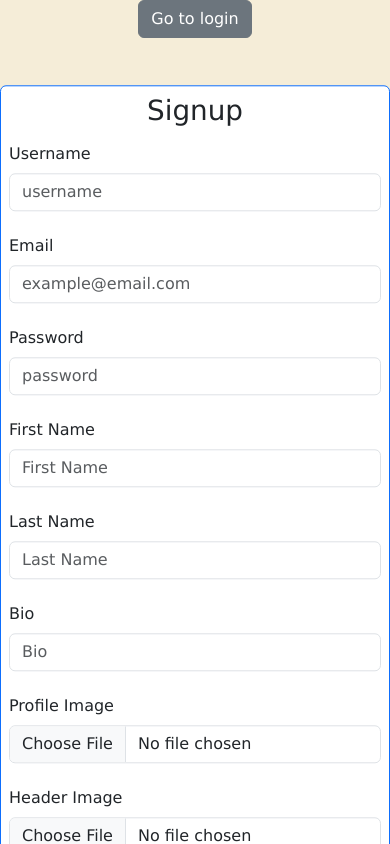
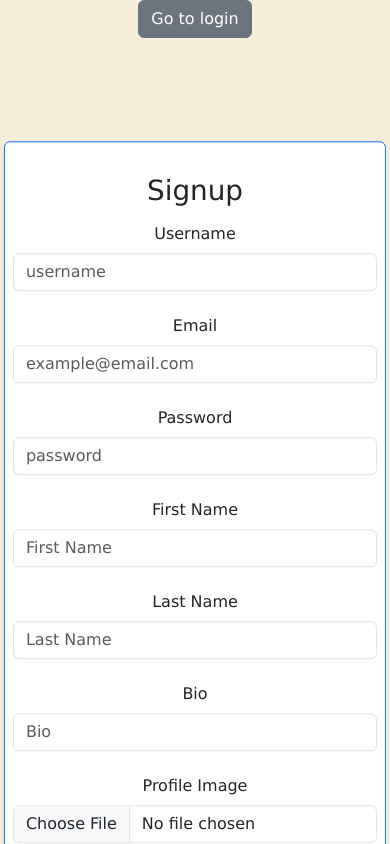
Before and after one commit to jacknorquist/Fiske-Webapp, a React (Create React App) app in the folder frontend/fiske-app/: page /signup in a window 390 px wide. Shown: the top 844 px of the page. Built offline with nearby package versions, Linux system fonts and the light colour scheme.

Commit message:
signup css for mobile

```diff
--- a/frontend/fiske-app/src/components/signup/css/SignupContainer.module.css
+++ b/frontend/fiske-app/src/components/signup/css/SignupContainer.module.css
@@ -1,4 +1,4 @@
 .container{
   background-color: #f5edd8;
-  height: 100vh;
+  height: 100em;
 }
--- a/frontend/fiske-app/src/components/signup/css/SignupForm.module.css
+++ b/frontend/fiske-app/src/components/signup/css/SignupForm.module.css
@@ -11,12 +11,9 @@
 }
 
 @media (max-width:480px){
-  .form{
+  .form {
+    width: 98vw;
     background-color: white;
-    margin: auto;
-    width: 100vw;
-    padding: .5rem;
-    margin-top: 5rem ;
-    text-align: left;
+    margin-top: 10rem;
   }
 }
```
